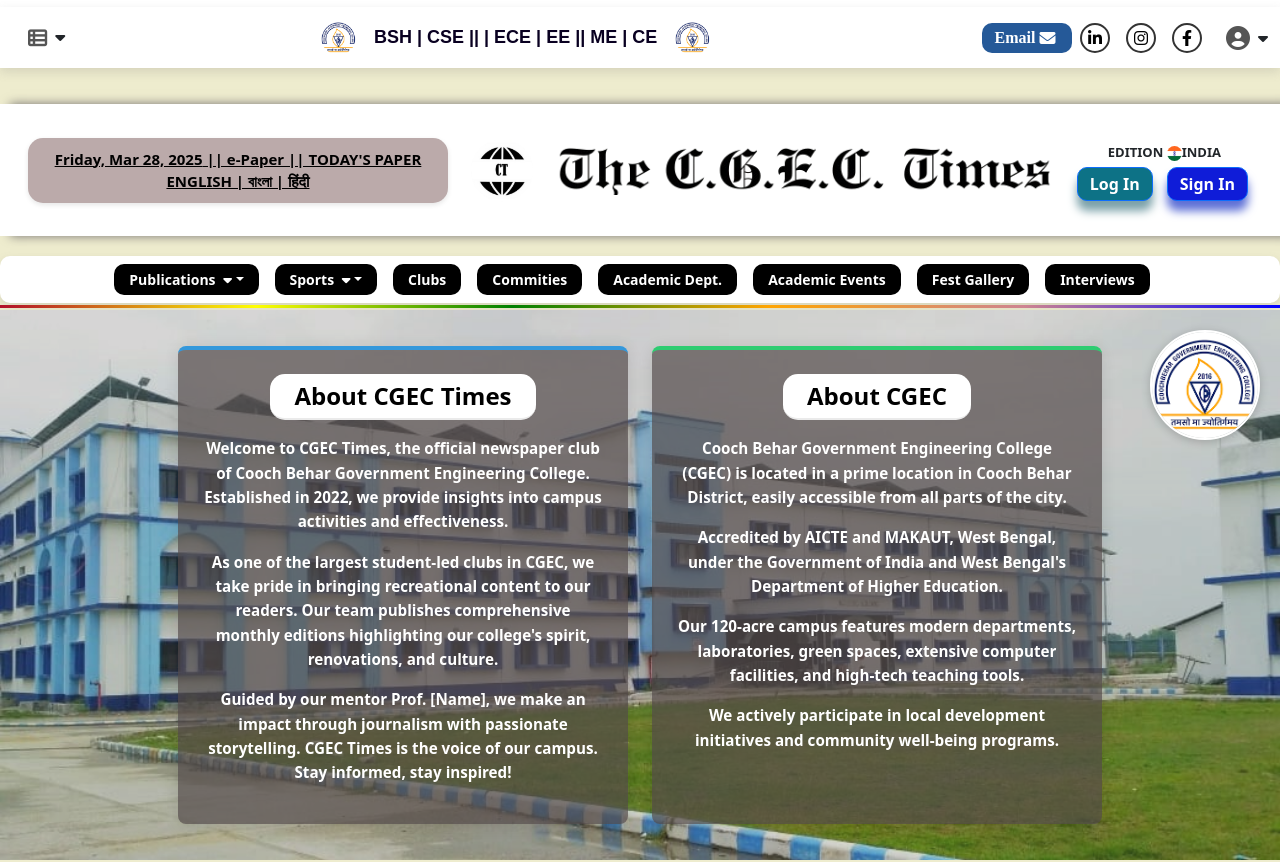
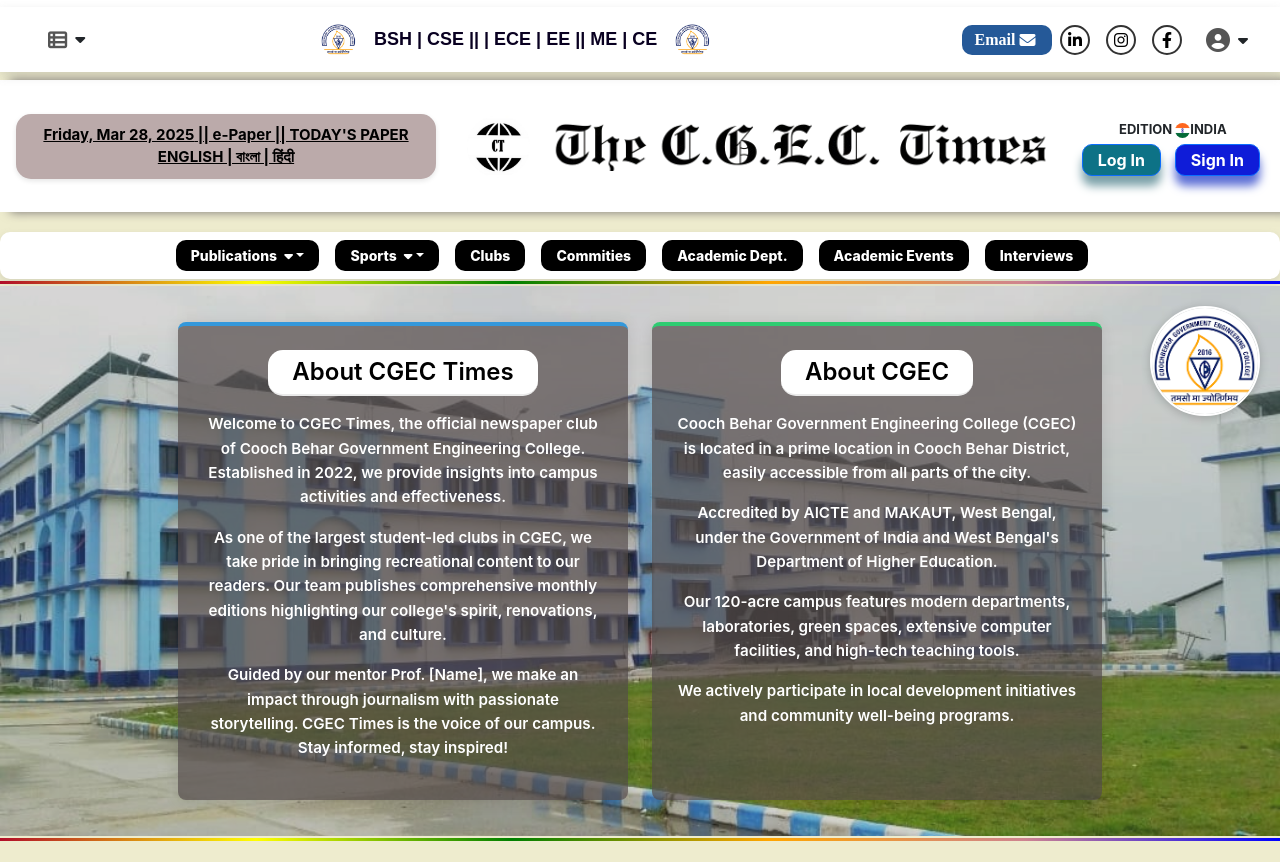
Before and after one commit to satya-dr/C.TIMES, a React (Create React App) app in the folder ct/: page / in a window 1280 px wide. Shown: the top 862 px of the page. Built offline with nearby package versions, Linux system fonts and the light colour scheme.

Commit message:
remove fest galarrey

```diff
--- a/ct/public/index.html
+++ b/ct/public/index.html
@@ -10,35 +10,37 @@
       content="CGEC-TIMES is the official newspaper of Cooch Behar Government Engineering College"
     />
     <link rel="apple-touch-icon" href="%PUBLIC_URL%/logo192.png" />
-    <link
-  rel="stylesheet"
-  href="https://cdnjs.cloudflare.com/ajax/libs/font-awesome/6.4.0/css/all.min.css"
-  <link rel="stylesheet" href="https://cdnjs.cloudflare.com/ajax/libs/font-awesome/6.4.0/css/all.min.css">
-/>
-    <!-- <link rel="stylesheet" href="https://cdnjs.cloudflare.com/ajax/libs/font-awesome/6.7.1/css/all.min.css">  -->
-    <link href="https://cdn.jsdelivr.net/npm/bootstrap@5.3.3/dist/css/bootstrap.min.css" rel="stylesheet" integrity="sha384-QWTKZyjpPEjISv5WaRU9OFeRpok6YctnYmDr5pNlyT2bRjXh0JMhjY6hW+ALEwIH" crossorigin="anonymous">
+
+    <!-- Fixed Font Awesome link (removed duplicate and corrected syntax) -->
+    <link rel="stylesheet" href="https://cdnjs.cloudflare.com/ajax/libs/font-awesome/6.4.0/css/all.min.css">
+
+    <!-- Bootstrap 5 CSS -->
+    <link href="https://cdn.jsdelivr.net/npm/bootstrap@5.3.3/dist/css/bootstrap.min.css" rel="stylesheet"
+          integrity="sha384-QWTKZyjpPEjISv5WaRU9OFeRpok6YctnYmDr5pNlyT2bRjXh0JMhjY6hW+ALEwIH" crossorigin="anonymous">
 
     <link rel="manifest" href="%PUBLIC_URL%/manifest.json" />
 
     <title>CGEC-TIMES</title>
     <style>
       /* Add this to prevent horizontal scrolling */
-  html, body {
-  width: 100%;
-  overflow-x: hidden;
-}
+      html, body {
+        width: 100%;
+        overflow-x: hidden;
+      }
     </style>
   </head>
+
   <body style="background-color: #eeecce;">
     <noscript>You need to enable JavaScript to run this app.</noscript>
     <div id="root"></div>
 
+    <!-- jQuery (only if needed for other plugins) -->
+    <script src="https://code.jquery.com/jquery-3.6.0.min.js"></script>
 
-    <script src="https://code.jquery.com/jquery-3.5.1.slim.min.js"></script>
-<script src="https://stackpath.bootstrapcdn.com/bootstrap/4.5.2/js/bootstrap.min.js"></script>
-  <body>
-    <noscript>You need to enable JavaScript to run this app.</noscript>
-    <div id="root"></div>
+    <!-- Bootstrap 5 JS Bundle (includes Popper) - Must match your CSS version -->
+    <script src="https://cdn.jsdelivr.net/npm/bootstrap@5.3.3/dist/js/bootstrap.bundle.min.js"
+            integrity="sha384-YvpcrYf0tY3lHB60NNkmXc5s9fDVZLESaAA55NDzOxhy9GkcIdslK1eN7N6jIeHz" crossorigin="anonymous"></script>
+
     <!--
       This HTML file is a template.
       If you open it directly in the browser, you will see an empty page.
--- a/ct/src/components/NavBar.js
+++ b/ct/src/components/NavBar.js
@@ -257,7 +257,7 @@
                                 )}
                             </div> */}
 
-                            <Link to="/" className="publication-item me-3">Fest Gallery</Link>
+                            {/* <Link to="/" className="publication-item me-3">Fest Gallery</Link> */}
                             <Link to="/" className="publication-item me-3">Interviews</Link>
                         </div>
                     </div>
```
